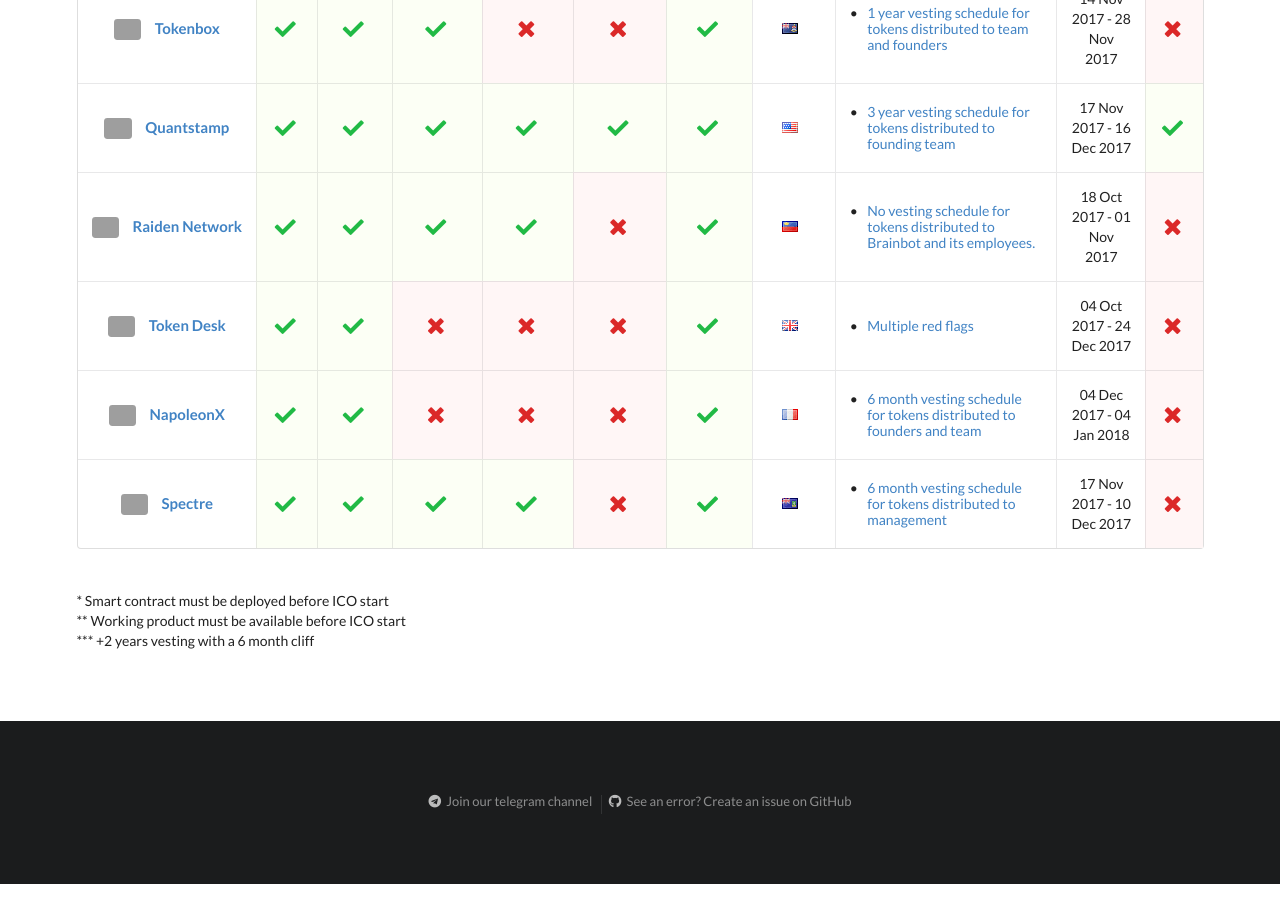
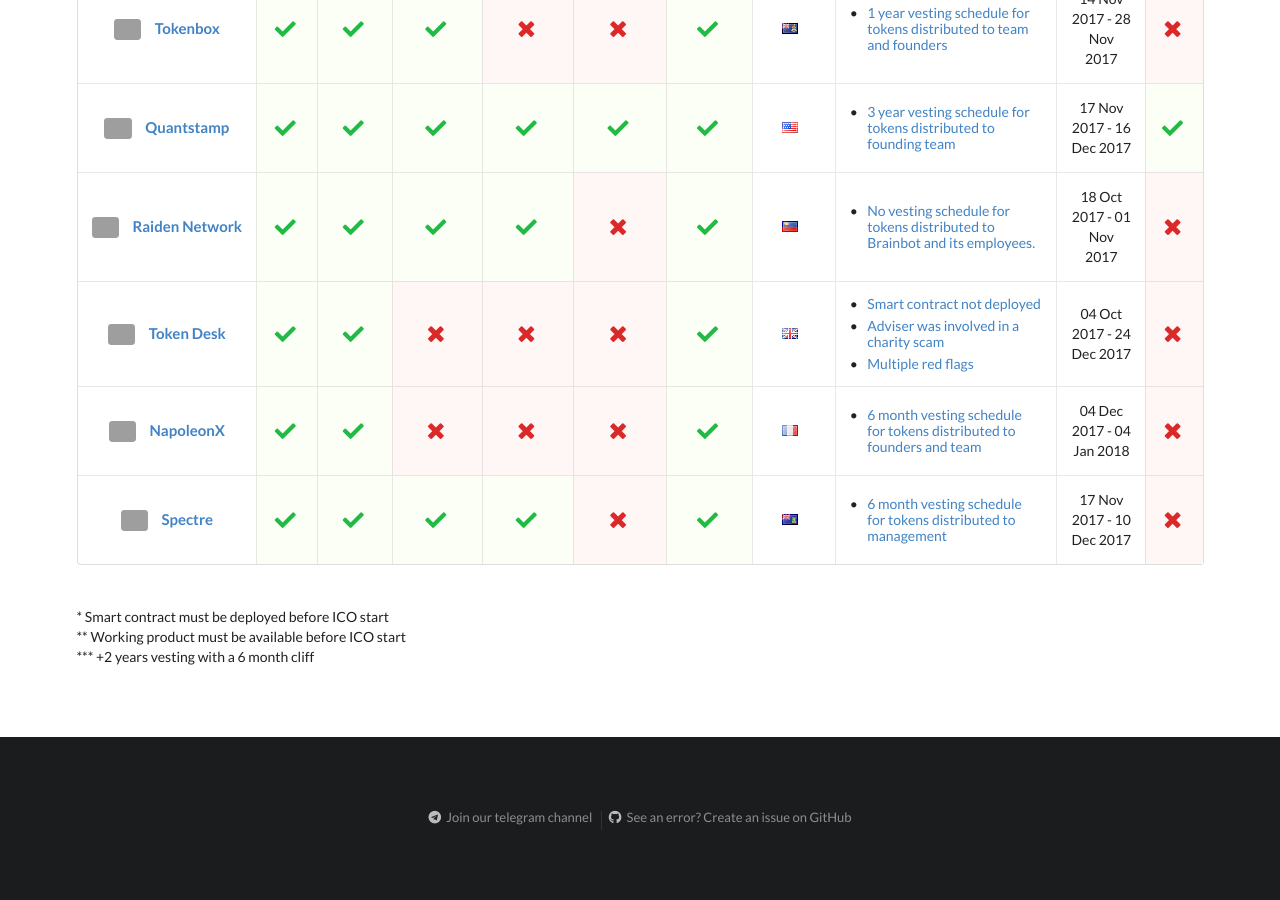
Before and after one commit to ico-check/ico-check, a Jekyll site: the page built from index.md, in a window 1280 px wide and 900 px high, scrolled down 776 px. Built offline with Jekyll 4.4.1, drawn with Linux system fonts in a browser that asks for light colours; nearby versions of some CDN libraries; grey boxes are pictures that could not be loaded.

```diff
--- a/_data/icos.yml
+++ b/_data/icos.yml
@@ -102,6 +102,10 @@
   have-company: true
   location: United Kingdom
   comments:
+    - content: Smart contract not deployed
+      url: https://github.com/ico-check/ico-check/issues/2
+    - content: Adviser was involved in a charity scam
+      url: https://github.com/ico-check/ico-check/issues/2
     - content: Multiple red flags
       url: https://github.com/ico-check/ico-check/issues/2
   ico-start-date: 2017-10-04T00:00:00Z
```
